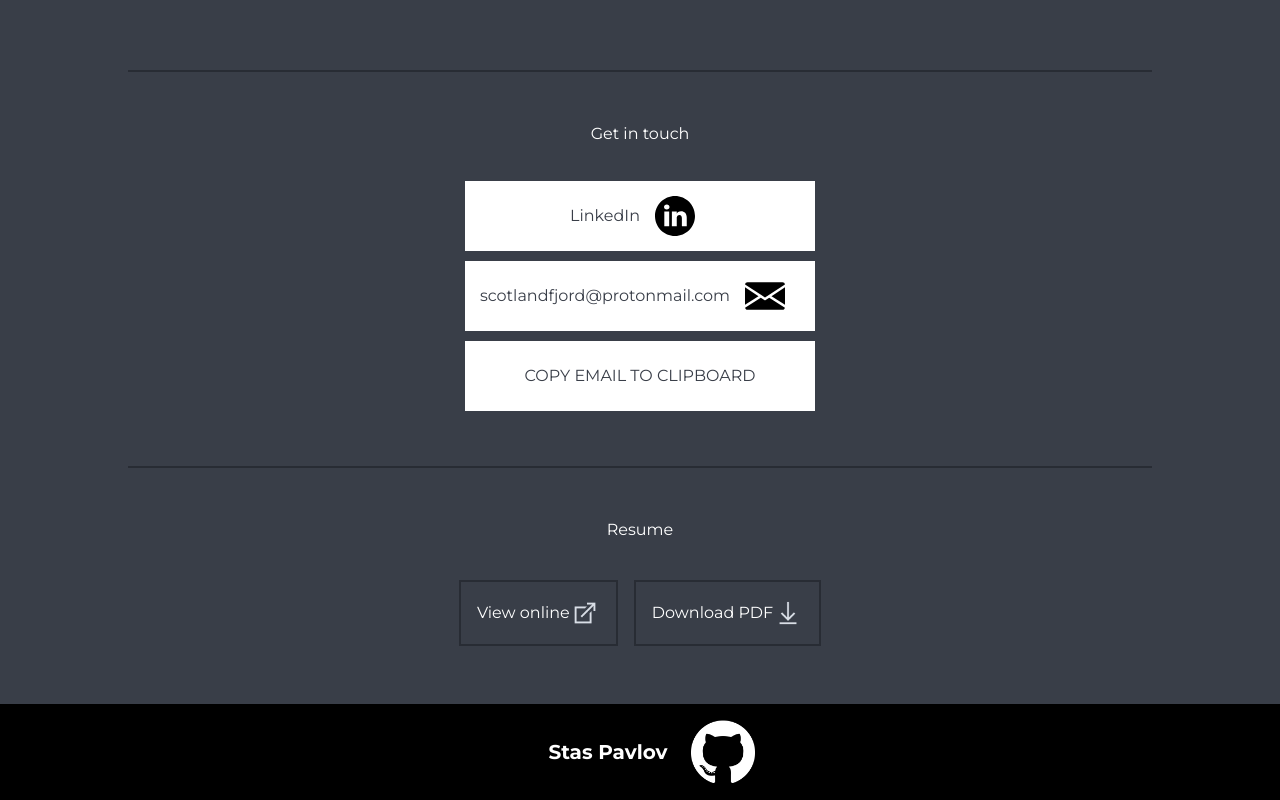
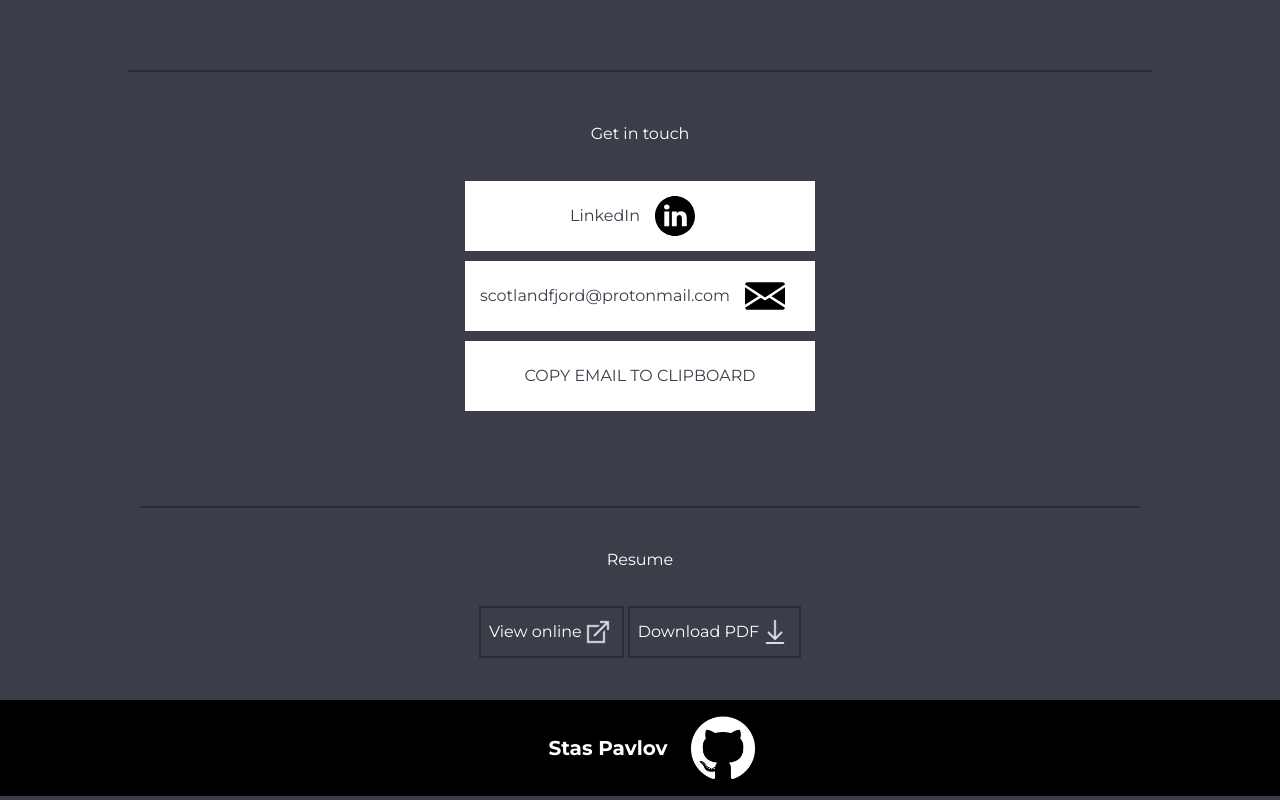
Before and after one commit to aalto95/portfolio, a React (Create React App) app: page / in a window 1280 px wide. Shown: the part 3203-4003 px from the top of the page. Built offline with nearby package versions, Linux system fonts and the light colour scheme.

Commit message:
[enh] resume component is now built with tailwind

```diff
--- a/src/App.js
+++ b/src/App.js
@@ -6,7 +6,7 @@ import Contacts from "./components/Contacts/Contacts"
 import Footer from "./components/Footer"
 import ProjectsContainer from "./components/Projects/ProjectsContainer";
 import About from "./components/About/About";
-import Resume from "./components/Resume/Resume";
+import Resume from "./components/Resume";
 
 const App = props => {
     return (
--- /dev/null
+++ b/src/components/Resume.jsx
@@ -0,0 +1,26 @@
+import React from "react";
+import externalLinkIcon from '../assets/icons/external-link.png'
+import downloadIcon from '../assets/icons/download.png'
+import resume from '../assets/resume.pdf'
+
+const Resume = props => {
+    return (
+        <div className={'flex justify-center items-center m-10'} id="resume">
+            <section className={'flex-col w-5/6 justify-center items-center border-t-2 border-solid border-darkgray'}>
+                <h2 className={'mb-8 text-center mt-10'}>Resume</h2>
+                <div className={'flex justify-center items-center'}>
+                    <a href="https://drive.google.com/file/d/1KBTidJzFg76S3ny3Qns9VLgSIrOiSc_3/view?usp=sharing" className={'flex justify-center items-center border-2 border-solid border-darkgray m-0.5 p-2'}>
+                        <p>View online</p>
+                        <img src={externalLinkIcon} alt="linkIcon" className={'w-8'}/>
+                    </a>
+                    <a href={resume} download className={'flex justify-center items-center border-2 border-solid border-darkgray m-0.5 p-2'}>
+                        <p>Download PDF</p>
+                        <img src={downloadIcon} alt="download-icon" className={'w-8'}/>
+                    </a>
+                </div>
+            </section>
+        </div>
+    )
+}
+
+export default Resume
--- a/src/components/Resume/Resume.jsx
+++ /dev/null
@@ -1,27 +0,0 @@
-import React from "react";
-import styles from './Resume.module.css'
-import externalLinkIcon from '../../assets/icons/external-link.png'
-import downloadIcon from '../../assets/icons/download.png'
-import resume from './resume.pdf'
-
-const Resume = props => {
-    return (
-        <div className={styles.resumeWrapper} id="resume">
-            <section className={styles.resumeSection}>
-                <h2>Resume</h2>
-                <div className={styles.linkBlock}>
-                    <a href="https://drive.google.com/file/d/1KBTidJzFg76S3ny3Qns9VLgSIrOiSc_3/view?usp=sharing" className={styles.link}>
-                        <p className={styles.linkText}>View online</p>
-                        <img src={externalLinkIcon} alt="linkIcon" className={styles.linkIcon}/>
-                    </a>
-                    <a href={resume} download className={styles.link}>
-                        <p className={styles.linkText}>Download PDF</p>
-                        <img src={downloadIcon} alt="download-icon" className={styles.linkIcon}/>
-                    </a>
-                </div>
-            </section>
-        </div>
-    )
-}
-
-export default Resume
--- a/src/components/Resume/Resume.module.css
+++ /dev/null
@@ -1,65 +0,0 @@
-.resumeWrapper {
-  display: flex;
-  justify-content: center;
-  align-items: center;
-}
-.resumeWrapper .resumeSection {
-  display: flex;
-  justify-content: center;
-  align-items: center;
-  flex-direction: column;
-  border-top: 2px solid #282c34;
-  padding: 50px 0 50px 0;
-}
-.resumeWrapper .resumeSection h2 {
-  margin-bottom: 30px;
-}
-.resumeWrapper .resumeSection .linkBlock {
-  display: flex;
-  justify-content: center;
-  align-items: center;
-}
-.resumeWrapper .resumeSection .linkBlock .link {
-  display: flex;
-  justify-content: center;
-  align-items: center;
-  border: 2px solid #282c34;
-  margin: 0.5rem;
-  transition: 0.5s;
-}
-.resumeWrapper .resumeSection .linkBlock .link:hover {
-  background-color: #000;
-  transition: 0.5s;
-  border: 2px solid #000;
-}
-
-@media screen and (max-width: 500px) {
-  .resumeSection {
-    width: 90vw;
-  }
-
-  .linkText {
-    font-size: 0.8rem;
-  }
-
-  .link {
-    padding: 0.5rem;
-  }
-  .link .linkIcon {
-    width: 20px;
-  }
-}
-@media screen and (min-width: 501px) {
-  .resumeSection {
-    width: 80vw;
-  }
-
-  .link {
-    padding: 1rem;
-  }
-  .link .linkIcon {
-    width: 30px;
-  }
-}
-
-/*# sourceMappingURL=Resume.module.css.map */
--- a/src/components/Resume/Resume.module.scss
+++ /dev/null
@@ -1,62 +0,0 @@
-.resumeWrapper {
-  display: flex;
-  justify-content: center;
-  align-items: center;
-  .resumeSection {
-    display: flex;
-    justify-content: center;
-    align-items: center;
-    flex-direction: column;
-    border-top: 2px solid #282c34;
-    padding: 50px 0 50px 0;
-    h2 {
-      margin-bottom: 30px;
-    }
-    .linkBlock {
-      display: flex;
-      justify-content: center;
-      align-items: center;
-      .link {
-        display: flex;
-        justify-content: center;
-        align-items: center;
-        border: 2px solid #282c34;
-        margin: 0.5rem;
-        transition: .5s;
-        &:hover {
-          background-color: #000;
-          transition: .5s;
-          border: 2px solid #000;
-        }
-      }
-    }
-  }
-}
-
-@media screen and (max-width: 500px) {
-  .resumeSection {
-    width: 90vw;
-  }
-  .linkText {
-    font-size: 0.8rem;
-  }
-
-  .link {
-    padding: 0.5rem;
-    .linkIcon {
-      width: 20px;
-    }
-  }
-}
-
-@media screen and (min-width: 501px) {
-  .resumeSection {
-    width: 80vw;
-  }
-  .link {
-    padding: 1rem;
-    .linkIcon {
-      width: 30px;
-    }
-  }
-}
```
Also changed, not shown: 2 other files (tests, documents, lock files or other folders).
